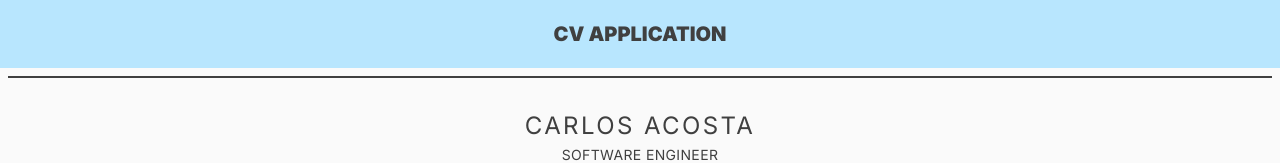
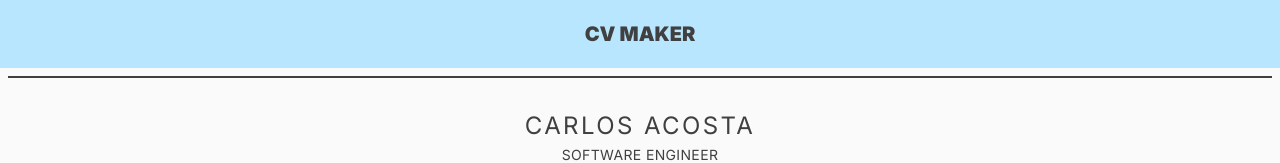
Before and after one commit to Carlosaac23/TOP-cv-application, a React (Vite) app: page / in a window 1280 px wide. Shown: the top 163 px of the page. Built offline with nearby package versions, Linux system fonts and the light colour scheme.

Commit message:
chore: change app name

```diff
--- a/src/components/Header.jsx
+++ b/src/components/Header.jsx
@@ -1,7 +1,7 @@
 export default function Header() {
   return (
     <header className='bg-sky-200 p-5 text-center text-xl font-black uppercase'>
-      <h1>CV Application</h1>
+      <h1>CV Maker</h1>
     </header>
   );
 }
```
